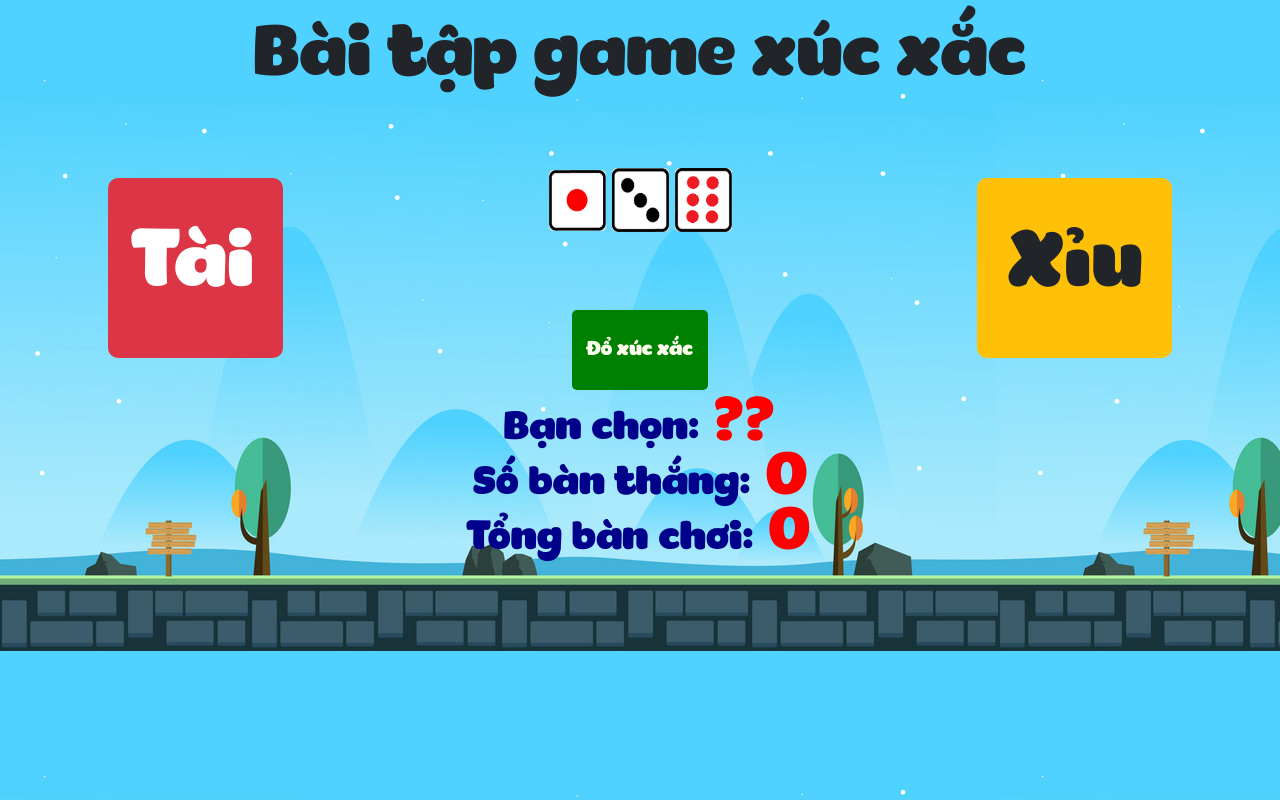
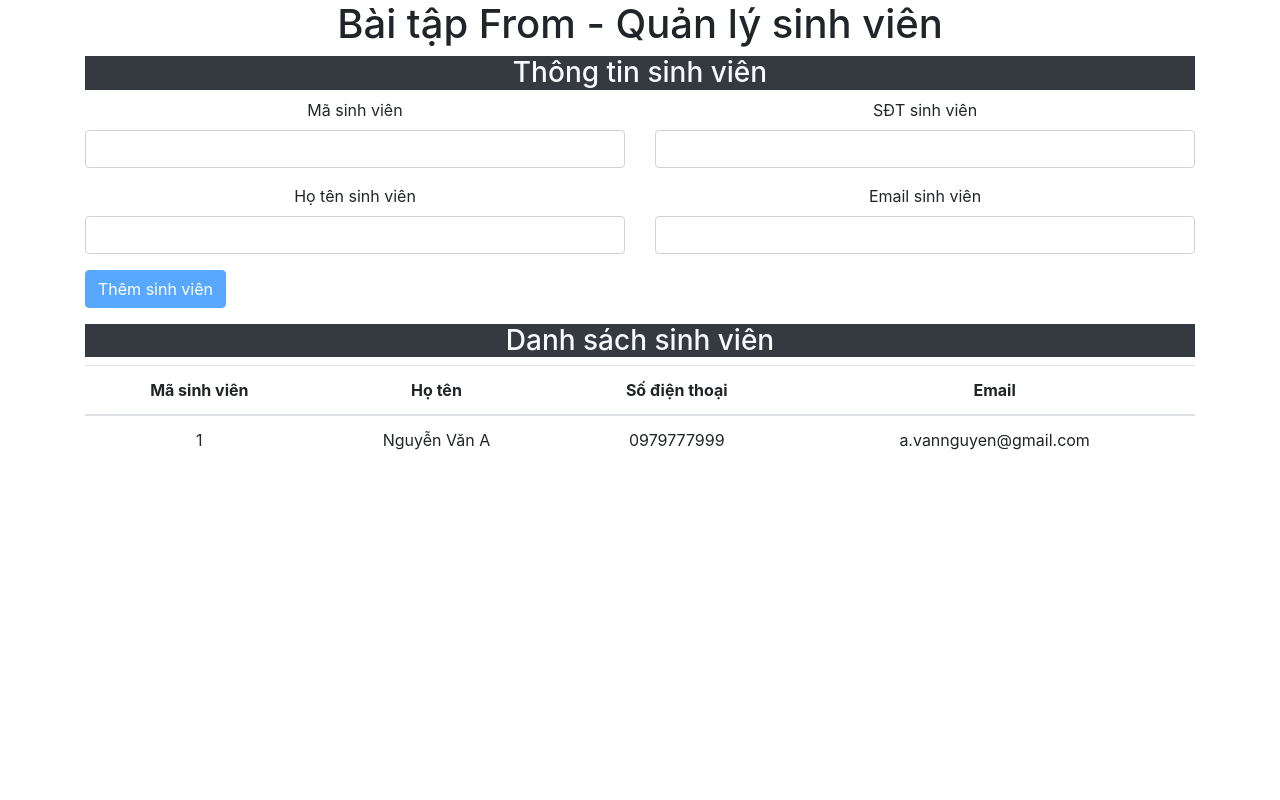
Before and after one commit to phuongnam-code/react-home-pc, a React (Create React App) app: page / in a window 1280 px wide. Built offline with nearby package versions, Linux system fonts and the light colour scheme.

Commit message:
form valid

```diff
--- a/src/App.js
+++ b/src/App.js
@@ -1,7 +1,8 @@
 import React from "react";
 // import logo from "./logo.svg";
 import "./App.css";
-import BaiTapGameXucXac from "./Component/Redux/BaiTapXucXac/BaiTapGameXucXac";
+import BaiTapQuanLySinhVien from "./Component/ValidationForm/BaiTapQuanLySinhVien";
+// import BaiTapGameXucXac from "./Component/Redux/BaiTapXucXac/BaiTapGameXucXac";
 // import BaiTapChiaComponent from "./BaiTap_Deadline/BaiTapDeadline180720/BaiTapChiaComponent";
 // import DataBindingDemo from "./Component/DataBinding/DataBindingDemo";
 // import EventDemo from "./Component/Event/EventDemo";
@@ -27,7 +28,8 @@ function App() {
 			{/* <GlobalStyle /> */}
 			{/* <EmojiBoard /> */}
 			{/* <BaiTapGioHangRedux /> */}
-			<BaiTapGameXucXac />
+			{/* <BaiTapGameXucXac /> */}
+			<BaiTapQuanLySinhVien />
 		</div>
 	);
 }
--- /dev/null
+++ b/src/Component/ValidationForm/BaiTapQuanLySinhVien.js
@@ -0,0 +1,15 @@
+import React, { Component } from "react";
+import FormSinhVien from "./FormSinhVien";
+import TableSinhVien from "./TableSinhVien";
+
+export default class BaiTapQuanLySinhVien extends Component {
+	render() {
+		return (
+			<div className="container">
+				<h1>Bài tập From - Quản lý sinh viên</h1>
+				<FormSinhVien />
+				<TableSinhVien />
+			</div>
+		);
+	}
+}
--- /dev/null
+++ b/src/Component/ValidationForm/FormSinhVien.js
@@ -0,0 +1,167 @@
+import React, { Component } from "react";
+import { connect } from "react-redux";
+
+class FormSinhVien extends Component {
+	state = {
+		values: {
+			maSV: "",
+			hoTen: "",
+			sdt: "",
+			email: "",
+		},
+		errors: {
+			maSV: "",
+			hoTen: "",
+			sdt: "",
+			email: "",
+		},
+		valid: false,
+	};
+
+	handleChange = (event) => {
+		let tagInput = event.target;
+		let { name, value, type } = tagInput;
+
+		let errorMessage = "";
+		if (value.trim() === "") {
+			errorMessage = name + " không được để trống!";
+		}
+		if (type === "email") {
+			let regexEmail = /^(([^<>()\[\]\\.,;:\s@"]+(\.[^<>()\[\]\\.,;:\s@"]+)*)|(".+"))@((\[[0-9]{1,3}\.[0-9]{1,3}\.[0-9]{1,3}\.[0-9]{1,3}\])|(([a-zA-Z\-0-9]+\.)+[a-zA-Z]{2,}))$/;
+			if (!regexEmail.test(value)) {
+				errorMessage = name + " không đúng định dạng!";
+			}
+		}
+
+		let values = { ...this.state.values, [name]: value };
+		let errors = { ...this.state.errors, [name]: errorMessage };
+		this.setState(
+			{
+				values: values,
+				errors: errors,
+			},
+			() => {
+				this.checkValid();
+			}
+		);
+	};
+
+	handleSubmit = (event) => {
+		event.preventDefault();
+		this.props.themSinhVien(this.state);
+	};
+
+	checkValid = () => {
+		let valid = true;
+		for (const key in this.state.errors) {
+			if (this.state.errors[key] !== "" || this.state.values[key] === "") {
+				valid = false;
+			}
+		}
+
+		this.setState({
+			...this.state,
+			valid: valid,
+		});
+	};
+
+	render() {
+		return (
+			<div>
+				<div className="bg-dark text-light">
+					<h3>Thông tin sinh viên</h3>
+				</div>
+				<form onSubmit={this.handleSubmit}>
+					<div className="row">
+						<div className="col-6">
+							<div className="form-group">
+								<label htmlFor="maSV">Mã sinh viên</label>
+								<input
+									type="text"
+									className="form-control"
+									name="maSV"
+									id="maSV"
+									onChange={this.handleChange}
+									value={this.state.values.maSV}
+								/>
+								<small id="helpId" className="form-text text-danger ">
+									{this.state.errors.maSV}
+								</small>
+							</div>
+							<div className="form-group">
+								<label htmlFor="hoTen">Họ tên sinh viên</label>
+								<input
+									type="text"
+									className="form-control"
+									name="hoTen"
+									id="hoTen"
+									onChange={this.handleChange}
+									value={this.state.values.hoTen}
+								/>
+								<small id="helpId" className="form-text text-danger ">
+									{this.state.errors.hoTen}
+								</small>
+							</div>
+						</div>
+						<div className="col-6">
+							<div className="form-group">
+								<label htmlFor="sdt">SĐT sinh viên</label>
+								<input
+									type="number"
+									className="form-control"
+									name="sdt"
+									id="sdt"
+									onChange={this.handleChange}
+									value={this.state.values.sdt}
+								/>
+								<small id="helpId" className="form-text text-danger ">
+									{this.state.errors.sdt}
+								</small>
+							</div>
+							<div className="form-group">
+								<label htmlFor="email">Email sinh viên</label>
+								<input
+									type="email"
+									className="form-control"
+									name="email"
+									id="email"
+									onChange={this.handleChange}
+									value={this.state.values.email}
+								/>
+								<small id="helpId" className="form-text text-danger ">
+									{this.state.errors.email}
+								</small>
+							</div>
+						</div>
+					</div>
+					<div className="text-left">
+						{this.state.valid ? (
+							<button type="submit" className="btn btn-primary">
+								Thêm sinh viên
+							</button>
+						) : (
+							<button type="submit" className="btn btn-primary" disabled>
+								Thêm sinh viên
+							</button>
+						)}
+					</div>
+				</form>
+			</div>
+		);
+	}
+}
+
+const mapDispatchToProps = (dispatch) => {
+	return {
+		themSinhVien: (sv) => {
+			let action = {
+				type: "THEM_SINH_VIEN",
+				sv,
+			};
+			console.log(action);
+			dispatch(action);
+		},
+	};
+};
+
+export default connect(null, mapDispatchToProps)(FormSinhVien);
--- /dev/null
+++ b/src/Component/ValidationForm/TableSinhVien.js
@@ -0,0 +1,46 @@
+import React, { Component } from "react";
+import { connect } from "react-redux";
+
+class TableSinhVien extends Component {
+	renderTableSinhVien = () => {
+		return this.props.mangSinhVien.map((sv, index) => {
+			return (
+				<tr key={index}>
+					<td>{sv.maSV}</td>
+					<td>{sv.hoTen}</td>
+					<td>{sv.sdt}</td>
+					<td>{sv.email}</td>
+				</tr>
+			);
+		});
+	};
+
+	render() {
+		return (
+			<div className="mt-3">
+				<div className="bg-dark text-light">
+					<h3>Danh sách sinh viên</h3>
+				</div>
+				<table className="table">
+					<thead>
+						<tr>
+							<th>Mã sinh viên</th>
+							<th>Họ tên</th>
+							<th>Số điện thoại</th>
+							<th>Email</th>
+						</tr>
+					</thead>
+					<tbody>{this.renderTableSinhVien()}</tbody>
+				</table>
+			</div>
+		);
+	}
+}
+
+const mapStateToProps = (state) => {
+	return {
+		mangSinhVien: state.QuanLySinhVienReducer.mangSinhVien,
+	};
+};
+
+export default connect(mapStateToProps, null)(TableSinhVien);
--- /dev/null
+++ b/src/redux/reducers/QuanLySinhVienReducer.js
@@ -0,0 +1,20 @@
+const stateDefault = {
+	mangSinhVien: [{ maSV: 1, hoTen: "Nguyễn Văn A", sdt: "0979777999", email: "a.vannguyen@gmail.com" }],
+};
+
+const QuanLySinhVienReducer = (state = stateDefault, action) => {
+	switch (action.type) {
+		case "THEM_SINH_VIEN":
+			console.log(state.mangSinhVien);
+			console.log(action.sv);
+			const mangSVUpdate = [...state.mangSinhVien, action.sv];
+			console.log(mangSVUpdate);
+			state.mangSinhVien = mangSVUpdate;
+			return { ...state };
+
+		default:
+			return { ...state };
+	}
+};
+
+export default QuanLySinhVienReducer;
--- a/src/redux/reducers/rootReducer.js
+++ b/src/redux/reducers/rootReducer.js
@@ -1,9 +1,11 @@
 import { combineReducers } from "redux";
 import { GioHangReducer } from "./GioHangReducer";
 import { XucXacReducer } from "./XucXacReducer";
+import QuanLySinhVienReducer from "./QuanLySinhVienReducer";
 //store tổng ứng dụng
 export const rootReducer = combineReducers({
 	//nơi sẽ chứa các reducer cho nghiệp vụ con(store con)
 	GioHangReducer,
 	XucXacReducer,
+	QuanLySinhVienReducer,
 });
```
